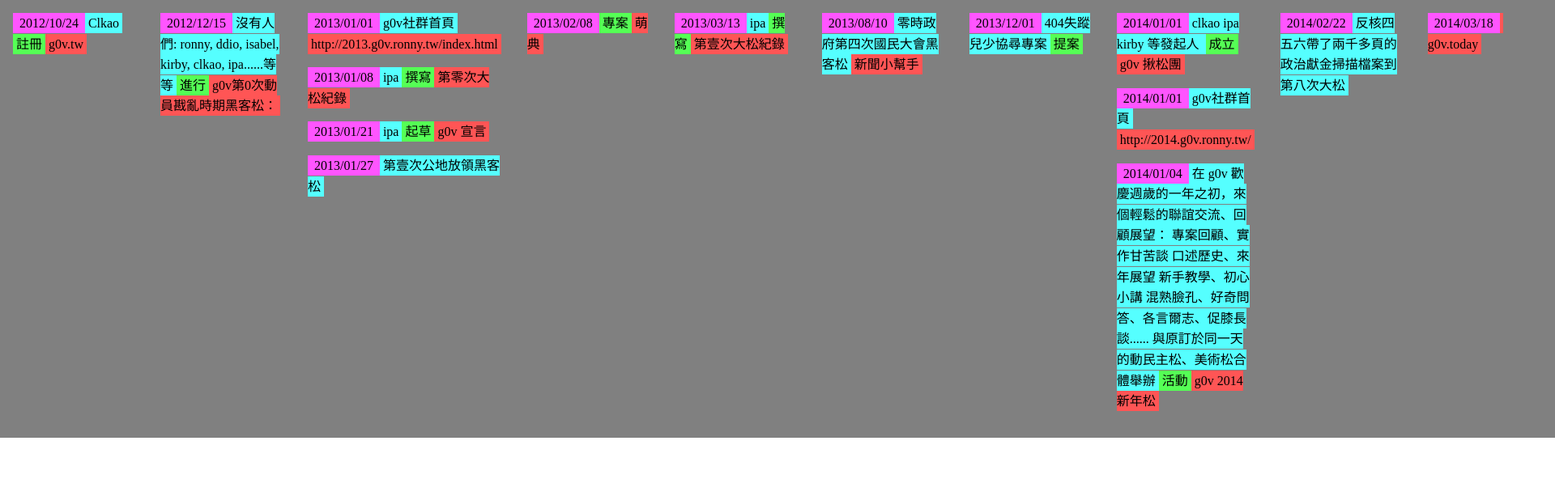
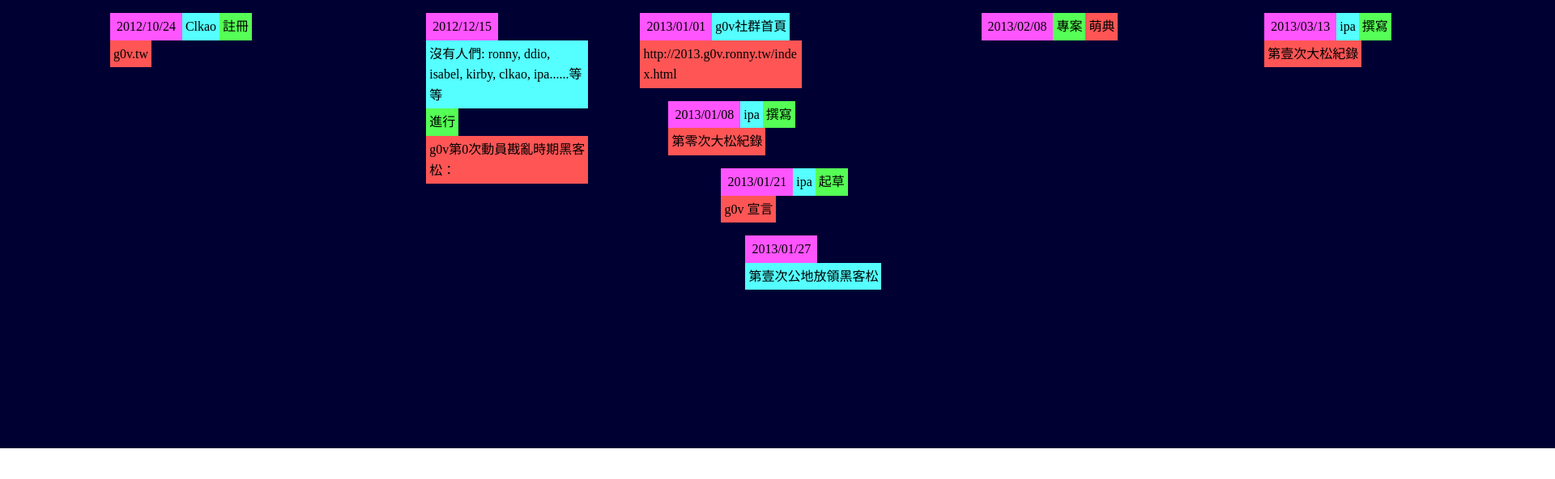
Before and after one commit to Stimim/g0v-timeline, an Angular app: page / in a window 1280 px wide. Shown: the top 592 px of the page at 81% size, 1920 px wide, since content can reach past the window. Built offline with nearby package versions, Linux system fonts and the light colour scheme; no server answers.

Commit message:
add offset by date & month

```diff
--- a/src/app/app.component.html
+++ b/src/app/app.component.html
@@ -1,10 +1,11 @@
-<div [style]="GetStyle()" class="scroll-box">
+<div class="scroll-box">
   <ng-template ngFor let-group [ngForOf]="groupEvents" let-i="index">
     <div class="group">
       <ng-template ngFor let-event [ngForOf]="group" let-j="index">
-        <app-event [event]="event" [offset]="GetOffset(i)">
+        <app-event [event]="event" [offset]="GetOffsetByDate(event.date)">
         </app-event>
       </ng-template>
     </div>
+    <div [style]="GetBlankStyle(i)"></div>
   </ng-template>
 </div>
--- a/src/app/app.component.scss
+++ b/src/app/app.component.scss
@@ -1,11 +1,10 @@
 .scroll-box {
   display: flex;
-  background-color: gray;
+  background-color: #003;
   width: fit-content;
 }
 .group {
   padding: 1rem;
   display: flex;
   flex-direction: column;
-  flex: 0;
 }
--- a/src/app/app.component.ts
+++ b/src/app/app.component.ts
@@ -47,12 +47,24 @@
     this.minX = -50;
   }
 
-  GetStyle() {
-    return { };
+  GetBlankStyle(i: number) {
+    let delta = 0;
+    if(i < this.groupEvents.length - 1) {
+      let d1 = new Date(this.groupEvents[i].slice(-1)[0].date.replace("/", "-"));
+      let d2 = new Date(this.groupEvents[i+1][0].date.replace("/", "-"));
+      delta = d2.getTime()- d1.getTime();
+    }
+    return {
+      'width': `${delta/(10 * 24 * 60 * 60 * 1000)}rem`
+    };
   }
 
   GetOffset(i: number): [number, number] {
     return [30 + i * 100 + this.offsetX, 30 + (i % 4) * 100];
+  }
+
+  GetOffsetByDate(date: string): [number, number] {
+    return [Number(date.split("/")[2])*5,0];
   }
 
   IsVisible(i: number): boolean {
--- a/src/app/event/event.component.scss
+++ b/src/app/event/event.component.scss
@@ -1,12 +1,14 @@
 .card {
+  position: relative;
   display: block;
   margin-bottom: 1rem;
-  min-width: 150px;
+  width: 200px;
 }
 
 span {
   font-size: 1rem;
   line-height: 1.6rem;
+  display: inline-block;
 }
 
 .date {
@@ -27,4 +29,5 @@
 .object {
   padding: .25rem .25rem;
   background: #ff5555;
+  word-break: break-all;
 }
--- a/src/app/event/event.component.ts
+++ b/src/app/event/event.component.ts
@@ -18,11 +18,9 @@
   }
 
   GetStyle() {
-    return {/*
-      position: 'absolute',
-      left: `${this.offset[0]}px`,
-      top: `${this.offset[1]}px`,
-  */};
+    return {
+      'margin-left': `${this.offset[0]}px`
+    };
   }
 
 }
--- a/src/index.html
+++ b/src/index.html
@@ -2,7 +2,7 @@
 <html lang="en">
 <head>
   <meta charset="utf-8">
-  <title>G0vTimeline</title>
+  <title>g0vTimeline</title>
   <base href="/">
   <meta name="viewport" content="width=device-width, initial-scale=1">
   <link rel="icon" type="image/x-icon" href="favicon.ico">
```
